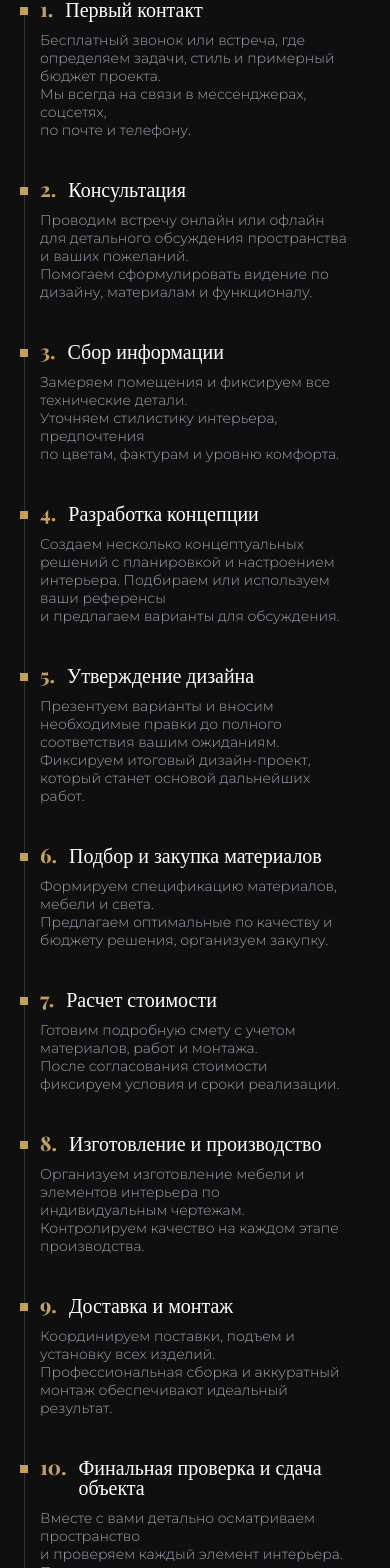
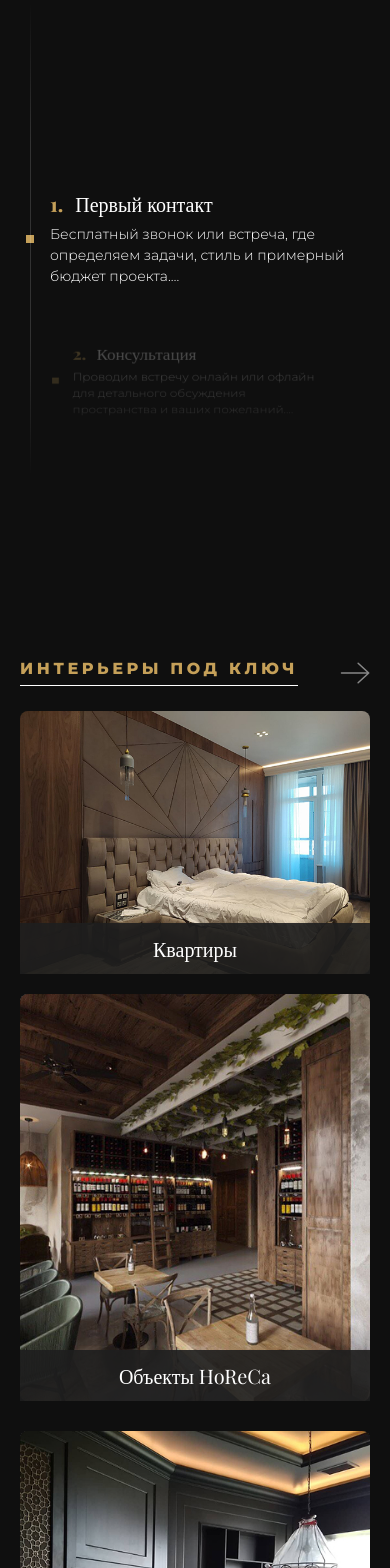
Before and after one commit to Romanpr0g/OakAndRockDesign, a React (Vite) app: page /services/interiors in a window 390 px wide. Shown: the part 1599-3167 px from the top of the page. Built offline with nearby package versions, Linux system fonts and the light colour scheme.

Commit message:
update roadmap

```diff
--- a/src/components/Interiors/RoadMap/RoadMap.jsx
+++ b/src/components/Interiors/RoadMap/RoadMap.jsx
@@ -1,14 +1,46 @@
-import React from "react";
+import React, { useRef, useEffect, useState } from "react";
 import { STEPS, LINES } from "../../../utils/constants";
 import s from "./RoadMap.module.css";
 import PinIcon from "../../../assets/svg/pin.svg?react";
 
 const RoadMap = () => {
+  const [activeIndex, setActiveIndex] = useState(0);
+  const drumRef = useRef(null);
+  const stepRefs = useRef([]);
+
+  useEffect(() => {
+    // Включаем слежку за скроллом только на мобильных устройствах
+    if (window.innerWidth > 900) return;
+
+    // Настраиваем Observer (сработает, когда элемент попадет ровно в центр барабана)
+    const observer = new IntersectionObserver(
+      (entries) => {
+        entries.forEach((entry) => {
+          if (entry.isIntersecting) {
+            const index = Number(entry.target.getAttribute("data-index"));
+            setActiveIndex(index);
+          }
+        });
+      },
+      {
+        root: drumRef.current,
+        // Оставляем узкую "рамку" срабатывания ровно по центру высоты контейнера
+        rootMargin: "-40% 0px -40% 0px",
+        threshold: 0,
+      },
+    );
+
+    stepRefs.current.forEach((el) => {
+      if (el) observer.observe(el);
+    });
+
+    return () => observer.disconnect();
+  }, []);
   return (
     <section className={s.processSection}>
       <div className={s.roadMapContainer}>
         <span className={`header ${s.sectionLabel}`}>НАШ ПРОЦЕСС</span>
-
+        <div className={s.drumContainer} ref={drumRef}>
           <div className={s.stepsContainer}>
             {STEPS.map((step, index) => {
               const isLeft = index % 2 === 0;
@@ -17,10 +49,19 @@ const RoadMap = () => {
               // Получаем конфиг для текущего шага
               const currentConfig = linesConfig[index] || [];
 
+              let mobilePositionClass = "";
+              if (index === activeIndex) mobilePositionClass = s.activeStep;
+              else if (index < activeIndex) mobilePositionClass = s.prevStep;
+              else if (index > activeIndex) mobilePositionClass = s.nextStep;
+
               return (
                 <div
                   key={step.id}
-                className={`${s.stepItem} ${isLeft ? s.leftCol : s.rightCol} ${s[`step_${step.id}`]}`}
+                  data-index={index}
+                  ref={(el) => (stepRefs.current[index] = el)}
+                  className={`${s.stepItem} ${
+                    isLeft ? s.leftCol : s.rightCol
+                  } ${s[`step_${step.id}`]} ${mobilePositionClass}`}
                 >
                   <div className={isLeft ? s.leftContent : s.rightContent}>
                     {/* КОНТЕНТ */}
@@ -67,6 +108,7 @@ const RoadMap = () => {
                 </div>
               );
             })}
+          </div>
         </div>
       </div>
     </section>
--- a/src/components/Interiors/RoadMap/RoadMap.module.css
+++ b/src/components/Interiors/RoadMap/RoadMap.module.css
@@ -1,7 +1,7 @@
 .processSection {
   margin-bottom: 120px;
   position: relative;
-  overflow-x: clip; /* Обрезает линии, если они улетают за экран */
+  overflow-x: clip;
   color: #fff;
 }
 
@@ -15,23 +15,26 @@
   margin-bottom: 52px;
 }
 
-/* СЕТКА */
+/* Десктопный контейнер барабана прозрачный */
+.drumContainer {
+  width: 100%;
+}
+
+/* СЕТКА (Оставлена без изменений для десктопа) */
 .stepsContainer {
   position: relative;
   display: grid;
-  grid-template-columns: 45% 55%; /* Две колонки */
+  grid-template-columns: 45% 55%;
   row-gap: 0;
   width: 100%;
 }
 
-/* КАРТОЧКА ШАГА */
 .stepItem {
   position: relative;
   width: 100%;
   max-width: 560px;
 }
 
-/* Левая колонка */
 .leftCol {
   grid-column: 1 / 2;
   text-align: left;
@@ -46,7 +49,6 @@
   position: relative;
 }
 
-/* Правая колонка */
 .rightCol {
   grid-column: 2 / 3;
   text-align: left;
@@ -59,17 +61,22 @@
 .rightContent {
   width: 100%;
   text-align: left;
-  position: relative; /* Чтобы линии позиционировались от текста */
+  position: relative;
 }
 
+/* === АДАПТИВНАЯ ТИПОГРАФИКА === */
 .stepTitle {
   font-family: var(--font-serif);
   font-size: clamp(20px, 3vw, 36px);
   font-weight: 400;
   color: #fff;
-  line-height: 100%;
+  line-height: 1.2;
   letter-spacing: 0%;
   margin-bottom: 12px;
+}
+
+.stepNum {
+  color: inherit;
 }
 
 .stepDesc {
@@ -77,6 +84,7 @@
   font-weight: 300;
   letter-spacing: 3%;
   color: #fff;
+  line-height: 1.5;
   white-space: pre-line;
 }
 
@@ -103,33 +111,18 @@
   z-index: 1000;
 }
 
-.step_2 {
-  left: 86px;
-}
-.step_3 {
-  left: 35px;
-}
-.step_4 {
-  left: 86px;
-}
-.step_6 {
-  margin-top: 172px;
-  left: 51px;
-}
-.step_7 {
-  max-width: 540px;
-  left: 105px;
-}
-.step_8 {
-  max-width: 576px;
-  left: 70px;
-}
-.step_10 {
-  max-width: 704px;
-  left: -58px;
-}
+/* ИНДИВИДУАЛЬНЫЕ СДВИГИ ДЕСКТОПА */
+.step_2 { left: 86px; }
+.step_3 { left: 35px; }
+.step_4 { left: 86px; }
+.step_6 { margin-top: 172px; left: 51px; }
+.step_7 { max-width: 540px; left: 105px; }
+.step_8 { max-width: 576px; left: 70px; }
+.step_10 { max-width: 704px; left: -58px; }
 
-/* АДАПТИВ */
+/* ==========================================
+   АДАПТИВ (ЭФФЕКТ БАРАБАНА iOS)
+   ========================================== */
 @media (max-width: 1300px) {
   .stepsContainer {
     column-gap: 80px;
@@ -139,50 +132,118 @@
 
 @media (max-width: 900px) {
   .roadMapContainer {
-    /* Убираем огромный левый отступ (108px) на мобилках */
     padding: 36px 20px 0 20px;
+  }
+
+  /* 1. Настройка барабана-обертки */
+  .drumContainer {
+    height: 480px; /* Фиксированная высота: ровно 3 карточки */
+    overflow-y: scroll;
+    scroll-snap-type: y mandatory; /* Жесткий магнетизм к центру */
+    perspective: 1000px; /* Включаем глубину для 3D наклона */
+    position: relative;
+
+    /* Убираем скроллбары */
+    -ms-overflow-style: none;
+    scrollbar-width: none;
+
+    /* Эффект затухания краев сверху и снизу в темноту! */
+    -webkit-mask-image: linear-gradient(to bottom, transparent 0%, black 30%, black 70%, transparent 100%);
+    mask-image: linear-gradient(to bottom, transparent 0%, black 30%, black 70%, transparent 100%);
+  }
+
+  .drumContainer::-webkit-scrollbar {
+    display: none;
   }
 
   .stepsContainer {
     grid-template-columns: 1fr;
-    gap: 40px; /* Отступ между карточками */
-    padding-left: 20px; /* Место слева под вертикальную линию */
+    gap: 0;
+    padding-left: 30px; /* Место слева под линию */
+
+    /* Отступы сверху и снизу, чтобы первый (01) и последний элементы могли докрутиться ровно до центра экрана */
+    padding-top: 160px;
+    padding-bottom: 160px;
   }
 
   /* ВЕРТИКАЛЬНАЯ ЛИНИЯ */
   .stepsContainer::before {
     content: '';
     position: absolute;
-    top: 10px;
+    top: 0;
     bottom: 0;
-    left: 4px;
+    left: 10px;
     width: 1px;
-    background-color: rgba(255, 255, 255, 0.15); /* Тусклая линия */
+    background-color: rgba(255, 255, 255, 0.15);
+    z-index: 1;
   }
 
+  /* Сбрасываем колонки */
   .leftCol, .rightCol {
     grid-column: 1 / 2;
     align-items: flex-start;
     margin-top: 0;
   }
 
+  /* 2. Настройка карточки внутри барабана */
   .stepItem {
+    height: 160px; /* Фиксируем высоту карточки для идеального скролла */
     max-width: 100%;
+    scroll-snap-align: center; /* Центрируем при остановке скролла */
+    display: flex;
+    flex-direction: column;
+    justify-content: center;
+
+    /* Плавность трансформации */
+    transition: transform 0.4s ease, opacity 0.4s ease;
+    opacity: 0.2; /* Изначально все элементы тусклые */
   }
 
-  /* ЗОЛОТЫЕ КВАДРАТИКИ */
+  /* Золотые точки на линии */
   .stepItem::before {
     content: '';
     position: absolute;
-    top: 8px; /* Выравнивание по высоте заголовка */
-    left: -20px; /* Сдвиг на вертикальную линию */
+    top: 50%; /* Центрируем точку */
+    transform: translateY(-50%);
+    left: -24px;
     width: 8px;
     height: 8px;
     background-color: var(--accent-gold, #d4af37);
     z-index: 2;
+    transition: 0.4s ease;
   }
 
-  /* ВАЖНО: Сбрасываем десктопные кривые отступы! */
+  /* Ограничиваем текст, чтобы он не сломал высоту 160px */
+  .stepDesc {
+    display: -webkit-box;
+    -webkit-line-clamp: 3;
+    -webkit-box-orient: vertical;
+    overflow: hidden;
+  }
+
+  /* === КЛАССЫ ЭФФЕКТОВ БАРАБАНА (Присваиваются через JS) === */
+
+  /* Элемент в фокусе (посередине) */
+  .activeStep {
+    opacity: 1;
+    transform: rotateX(0deg) scale(1);
+  }
+
+  /* Элементы выше центра (отклоняются назад и вверх) */
+  .prevStep {
+    opacity: 0.3;
+    transform: rotateX(25deg) scale(0.85);
+    transform-origin: bottom center;
+  }
+
+  /* Элементы ниже центра (отклоняются назад и вниз) */
+  .nextStep {
+    opacity: 0.3;
+    transform: rotateX(-25deg) scale(0.85);
+    transform-origin: top center;
+  }
+
+  /* Сброс кривых десктопных отступов */
   .step_2, .step_3, .step_4, .step_6, .step_7, .step_8, .step_10 {
     left: 0;
     margin-top: 0;
@@ -193,26 +254,21 @@
     max-width: 100%;
   }
 
-  /* Прячем десктопные линии и пин на телефонах */
+  /* Прячем десктопные линии на телефонах */
   .svgContainer, .pinWrapper {
     display: none;
   }
 
-  /* === АДАПТАЦИЯ ТЕКСТА ПОД МОБИЛЬНЫЙ СКРИНШОТ === */
+  /* Форматирование заголовков под мобилку */
   .stepTitle {
     display: flex;
     align-items: flex-start;
     gap: 12px;
+    margin-bottom: 8px;
   }
 
-  /* Золотая цифра */
   .stepNum {
     color: var(--accent-gold, #d4af37);
     font-weight: 800;
   }
-
-  /* Приглушаем цвет описания */
-  .stepDesc {
-    color: var(--text-muted, #b3b3b3);
-  }
 }
```
Lines whose indentation alone changed are shown as unchanged.
